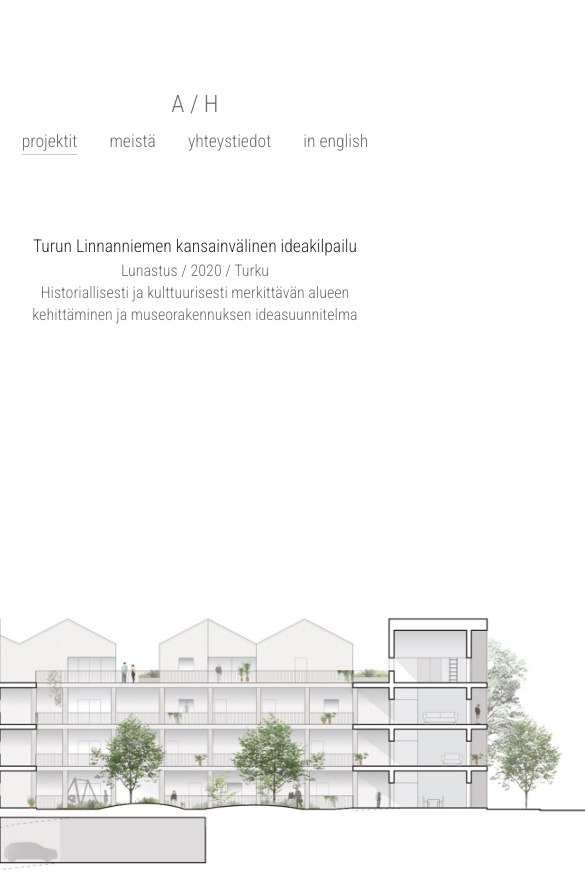
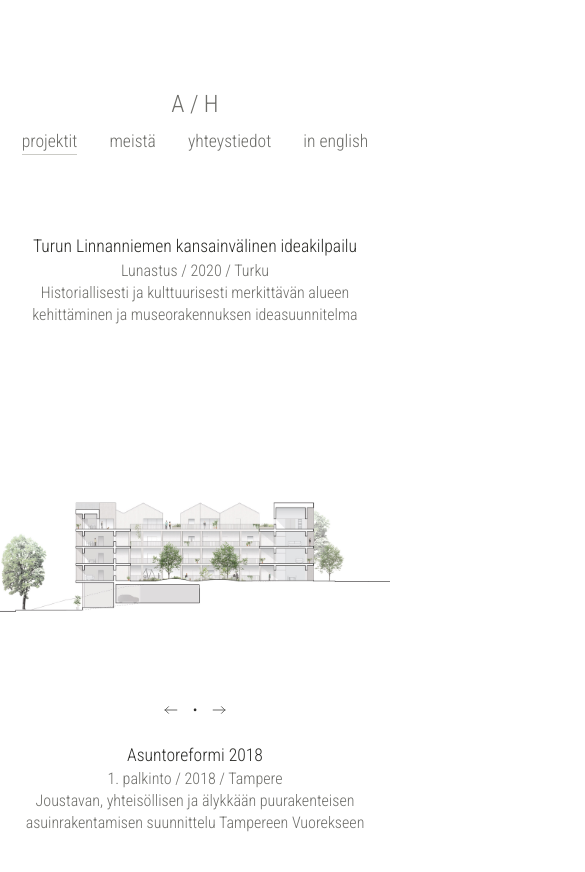
Before and after one commit to aurpelai/studioah, a React (Create React App) app: page / in a window 390 px wide. Shown: the top 872 px of the page, 585 px wide, since content can reach past the window. Built offline with nearby package versions, Linux system fonts and the light colour scheme.

Commit message:
Improve mobile layout, part 2

```diff
--- a/src/components/LazyImage/LazyImage.styles.ts
+++ b/src/components/LazyImage/LazyImage.styles.ts
@@ -15,11 +15,12 @@ const animation = (theme: DefaultTheme) => keyframes`
   }
 `;
 
-export const StyledPlaceholder = styled.div`
+export const StyledPlaceholder = styled.div<StyledImageType>`
   animation: ${({ theme }) => theme.durations.XSLOW}ms ease-in-out infinite ${({ theme }) => css` ${animation(theme)} `};
   bottom: 0;
   height: 100%;
   left: 0;
+  opacity: ${({ isLoaded }) => (isLoaded ? 0 : 1)};
   position: absolute;
   right: 0;
   top: 0;
@@ -28,19 +29,17 @@ export const StyledPlaceholder = styled.div`
 
 export const StyledImage = styled.img<StyledImageType>`
   ${({ theme }) => theme.mixins.Transition({ target: 'opacity', duration: theme.durations.SLOW })}
-  bottom: 0;
   height: 100%;
-  left: 0;
   opacity: ${({ isLoaded }) => (isLoaded ? 1 : 0)};
-  position: absolute;
-  right: 0;
-  top: 0;
   width: 100%;
 `;
 
 export const StyledLazyImage = styled.div`
+  align-items: center;
+  display: flex;
+  justify-content: center;
+  max-width: 100vw;
+  overflow: hidden;
   position: relative;
-  overflow: hidden;
-  height: ${({ theme }) => `calc(${theme.dimensions.IMAGE_ASPECT_RATIO} * ${theme.dimensions.IMAGE_MAX_WIDTH})`};
   width: ${({ theme }) => theme.dimensions.IMAGE_MAX_WIDTH};
 `;
--- a/src/components/LazyImage/LazyImage.tsx
+++ b/src/components/LazyImage/LazyImage.tsx
@@ -24,7 +24,7 @@ const LazyImage = ({
 
   return (
     <StyledLazyImage>
-      <StyledPlaceholder />
+      <StyledPlaceholder isLoaded={isLoaded} />
       <StyledImage
         alt={alt}
         isLoaded={isLoaded}
```
